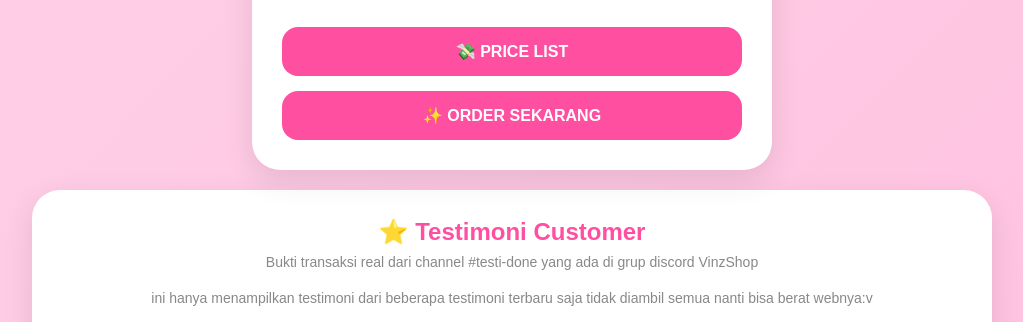
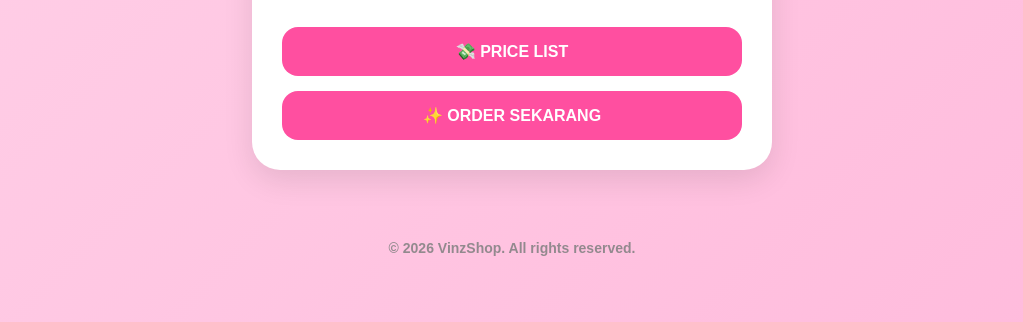
Before and after one commit to vinbotz/vinzshop, a plain HTML site: page index.html in a window 1280 px wide. Shown: the part 239-561 px from the top of the page, without its empty margins (128-1151 px from the left). Drawn offline with Linux system fonts and the light colour scheme.

Commit message:
Refactor HTML for improved readability and structure

```diff
--- a/index.html
+++ b/index.html
@@ -2,11 +2,8 @@
 <html lang="id">
   <head>
     <meta charset="UTF-8" />
-
     <meta name="viewport" content="width=device-width, initial-scale=1.0" />
-
     <title>VinzShop</title>
-
     <link rel="stylesheet" href="./css/style.css" />
   </head>
 
@@ -21,23 +18,26 @@
           <p>Fast • Trusted • Cheap</p>
 
           <div class="landing-buttons">
-            <a href="pricelist.html" class="landing-btn"> 💸 PRICE LIST </a>
+            <a href="pricelist.html" class="landing-btn">💸 PRICE LIST</a>
 
-            <a href="order.html" class="landing-btn"> ✨ ORDER SEKARANG </a>
+            <a href="order.html" class="landing-btn">✨ ORDER SEKARANG</a>
           </div>
         </div>
       </section>
 
-      <section class="testimonials-section">
+      <!-- TESTIMONI DISEMBUNYIKAN SEMENTARA -->
+      <section class="testimonials-section" style="display: none;">
         <div class="testimonials-container">
           <h2>⭐ Testimoni Customer</h2>
+
           <p class="testimonials-subtitle">
             Bukti transaksi real dari channel #testi-done yang ada di grup
-            discord VinzShop
+            Discord VinzShop
           </p>
+
           <p class="testimonials-subtitle">
-            ini hanya menampilkan testimoni dari beberapa testimoni terbaru saja
-            tidak diambil semua nanti bisa berat webnya:v
+            Ini hanya menampilkan beberapa testimoni terbaru agar website tetap
+            ringan.
           </p>
 
           <p id="testimonialsStatus" class="testimonials-status loading">
@@ -53,6 +53,7 @@
       <p>© 2026 VinzShop. All rights reserved.</p>
     </footer>
 
-    <script type="module" src="./js/testimonials.js"></script>
+    <!-- SCRIPT TESTIMONI DINONAKTIFKAN SEMENTARA -->
+    <!-- <script type="module" src="./js/testimonials.js"></script> -->
   </body>
 </html>
```
